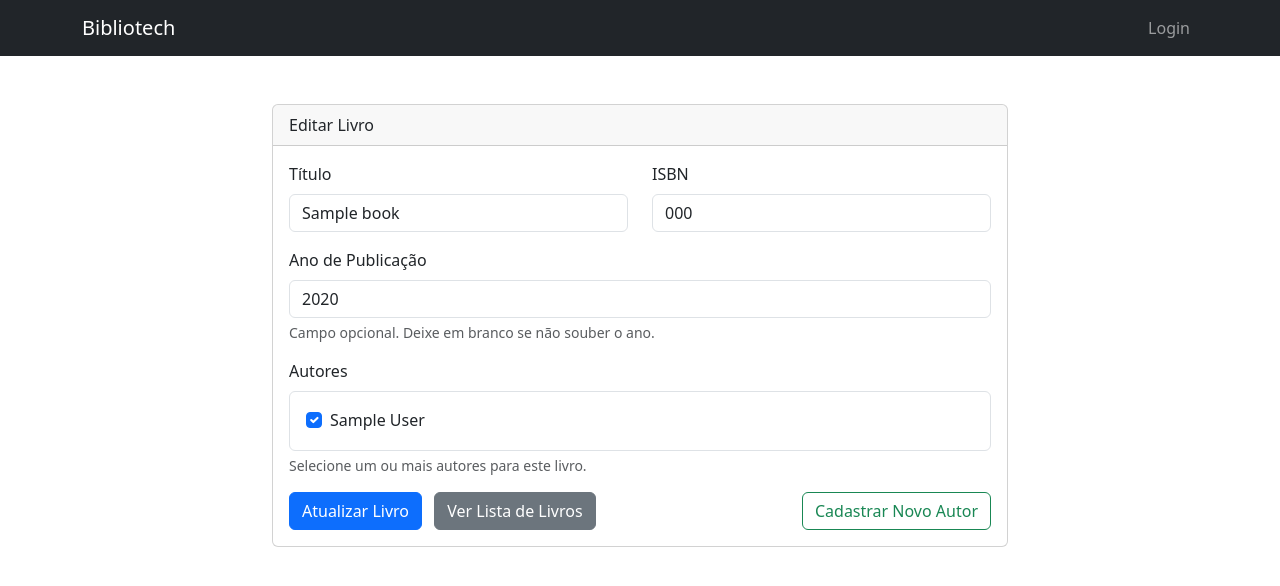
After one commit to lauroolim/bibliotech, a Flask app: template templates/admin/edit_book.html in a window 1280 px wide. The commit adds this page. Shown: the top 586 px of the page. Run offline with Flask 3, Linux system fonts and the light colour scheme; the template is opened without the code that fills it: most values are stand-ins (such as "Sample title", 1, 10 or a date in 2020).

Commit message:
feat(book): edit + delete books

```diff
--- /dev/null
+++ b/templates/admin/edit_book.html
@@ -0,0 +1,74 @@
+{% extends 'base.html' %}
+
+{% block title %}Editar Livro{% endblock %}
+
+{% block content %}
+<div class="row justify-content-center mt-5">
+    <div class="col-md-8">
+        <div class="card">
+            <div class="card-header">Editar Livro</div>
+            <div class="card-body">
+                <form method="POST">
+                    <div class="row">
+                        <div class="col-md-6">
+                            <div class="mb-3">
+                                <label for="title" class="form-label">Título</label>
+                                <input type="text" class="form-control" id="title" name="title"
+                                       value="{{ book.title if book else '' }}" required>
+                            </div>
+                        </div>
+                        <div class="col-md-6">
+                            <div class="mb-3">
+                                <label for="isbn" class="form-label">ISBN</label>
+                                <input type="text" class="form-control" id="isbn" name="isbn"
+                                       value="{{ book.isbn if book else '' }}" required>
+                            </div>
+                        </div>
+                    </div>
+
+                    <div class="mb-3">
+                        <label for="publish_year" class="form-label">Ano de Publicação</label>
+                        <input type="number" class="form-control" id="publish_year" name="publish_year"
+                               min="1000" max="{{ current_year }}"
+                               value="{{ book.publish_year if book and book.publish_year else '' }}">
+                        <div class="form-text">Campo opcional. Deixe em branco se não souber o ano.</div>
+                    </div>
+
+                    <div class="mb-3">
+                        <label class="form-label">Autores</label>
+                        {% if authors %}
+                            <div class="border rounded p-3" style="max-height: 200px; overflow-y: auto;">
+                                {% for author in authors %}
+                                    <div class="form-check">
+                                        <input class="form-check-input" type="checkbox" name="author_ids"
+                                               value="{{ author.id }}" id="author_{{ author.id }}"
+                                               {% if book and book.authors %}
+                                                   {% for book_author in book.authors %}
+                                                       {% if book_author.id == author.id %}checked{% endif %}
+                                                   {% endfor %}
+                                               {% endif %}>
+                                        <label class="form-check-label" for="author_{{ author.id }}">
+                                            {{ author.full_name }}
+                                        </label>
+                                    </div>
+                                {% endfor %}
+                            </div>
+                            <div class="form-text">Selecione um ou mais autores para este livro.</div>
+                        {% else %}
+                            <p class="text-muted">Nenhum autor cadastrado. <a href="{{ url_for('admin.register_author') }}">Cadastrar primeiro autor</a></p>
+                        {% endif %}
+                    </div>
+
+                    <div class="d-flex justify-content-between">
+                        <div>
+                            <button type="submit" class="btn btn-primary">Atualizar Livro</button>
+                            <a href="{{ url_for('admin.list_books') }}" class="btn btn-secondary ms-2">Ver Lista de Livros</a>
+                        </div>
+                        <a href="{{ url_for('admin.register_author') }}" class="btn btn-outline-success">Cadastrar Novo Autor</a>
+                    </div>
+                </form>
+            </div>
+        </div>
+    </div>
+</div>
+{% endblock %}
--- a/templates/admin/list_books.html
+++ b/templates/admin/list_books.html
@@ -11,7 +11,7 @@
         <div class="card-body border-bottom">
             <form method="GET" class="row g-3">
                 <div class="col-md-3">
-                    <input type="text" name="search" class="form-control" placeholder="Buscar livros pelo ISBN ou título..." value="{{ request.args.get('search', '') }}">
+                    <input type="text" name="search" class="form-control" placeholder="Buscar pelo ISBN ou título..." value="{{ request.args.get('search', '') }}">
                 </div>
                 <div class="col-md-2">
                     <button type="submit" class="btn btn-outline-primary">Filtrar</button>
@@ -64,7 +64,7 @@
                                         {% endif %}
                                     </td>
                                     <td>
-                                        <a href="#" class="btn btn-sm btn-outline-primary me-1">
+                                        <a href="{{ url_for('admin.edit_book', book_id=book.id) }}" class="btn btn-sm btn-outline-primary me-1">
                                             <i class="bi bi-pencil"></i> Editar
                                         </a>
                                         {% if not book.is_available or book.is_available is not defined %}
@@ -72,7 +72,7 @@
                                                 <i class="bi bi-lock"></i> Emprestado
                                             </span>
                                         {% else %}
-                                            <a href="#"
+                                            <a href="{{ url_for('admin.delete_book', book_id=book.id) }}"
                                                 class="btn btn-sm btn-outline-danger"
                                                 onclick="return confirm('Tem certeza que deseja excluir este livro?')">
                                                 <i class="bi bi-trash"></i> Excluir
--- a/templates/admin/list_users.html
+++ b/templates/admin/list_users.html
@@ -11,7 +11,7 @@
         <div class="card-body border-bottom">
             <form method="GET" class="row g-3">
                 <div class="col-md-3">
-                    <input type="text" name="search" class="form-control" placeholder="Buscar usuário pelo username..." value="{{ request.args.get('search', '') }}">
+                    <input type="text" name="search" class="form-control" placeholder="Buscar pelo username ou email..." value="{{ request.args.get('search', '') }}">
                 </div>
                 <div class="col-md-2">
                     <button type="submit" class="btn btn-outline-primary">Filtrar</button>
@@ -43,10 +43,10 @@
                                     <td>{{ user.username }}</td>
                                     <td>{{ user.email }}</td>
                                     <td>{{ user.phone }}</td>
-                                    <td>{{ user.created_at.strftime('%d/%m/%Y %H:%M') }}</td>
+                                    <td>{{ user.created_at.strftime('%d/%m/%Y') }}</td>
                                     <td>
                                         {% if user.is_active %}
-                                            <span class="badge bg-success">{{ user.is_active }}</span>
+                                            <span class="badge bg-success">Ativo</span>
                                         {% else %}
                                             <span class="badge bg-danger">Inativo</span>
                                         {% endif %}
```
Also changed, not shown: app/controllers/book_controller.py (+32 -0 lines), app/repositories/book_repository.py (+32 -0 lines), app/routes/admin_routes.py (+12 -0 lines), app/services/book_service.py (+50 -0 lines), app/services/user_service.py (+14 -20 lines), app/repositories/user_repository.py (line endings or trailing spaces).
